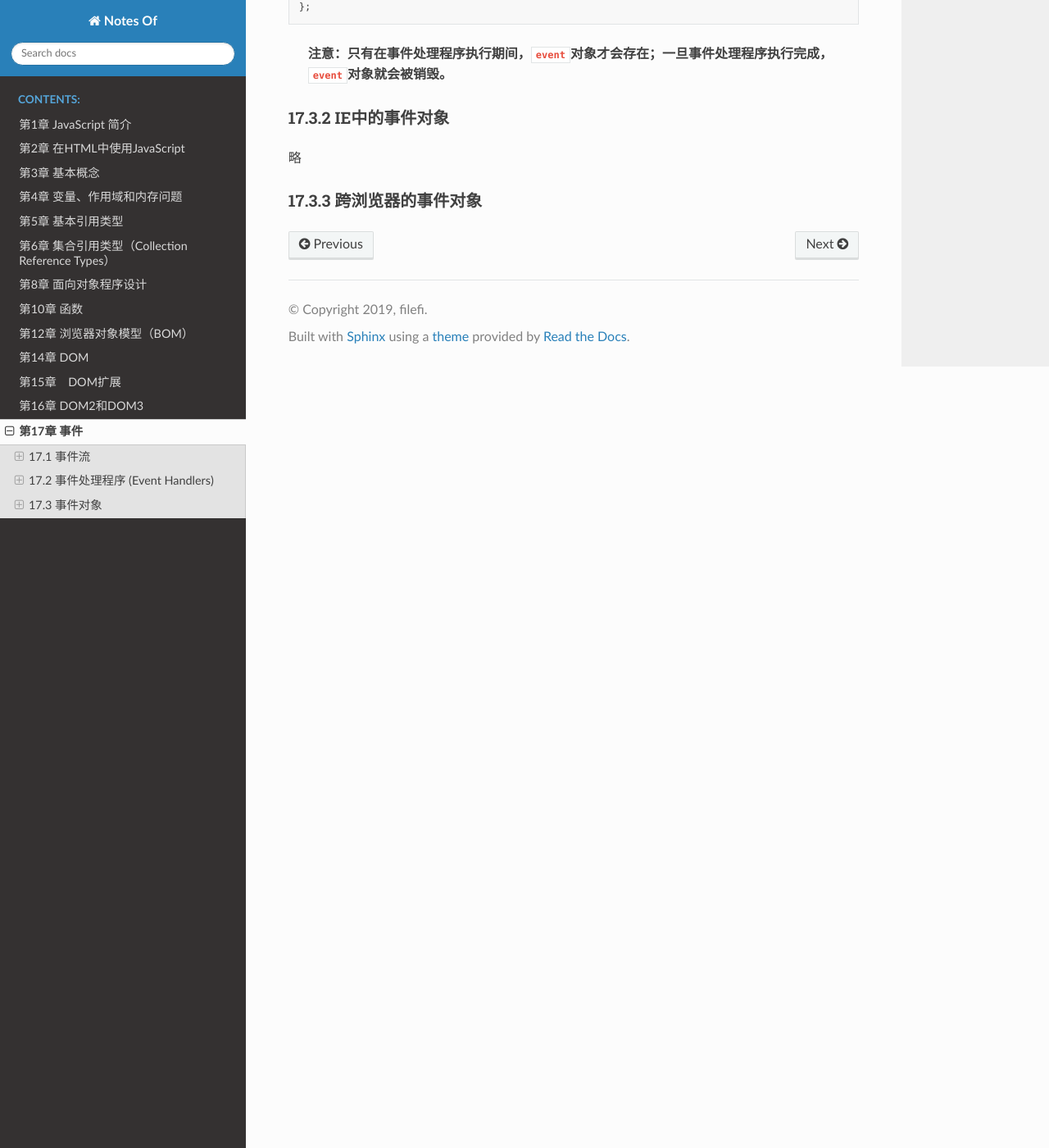
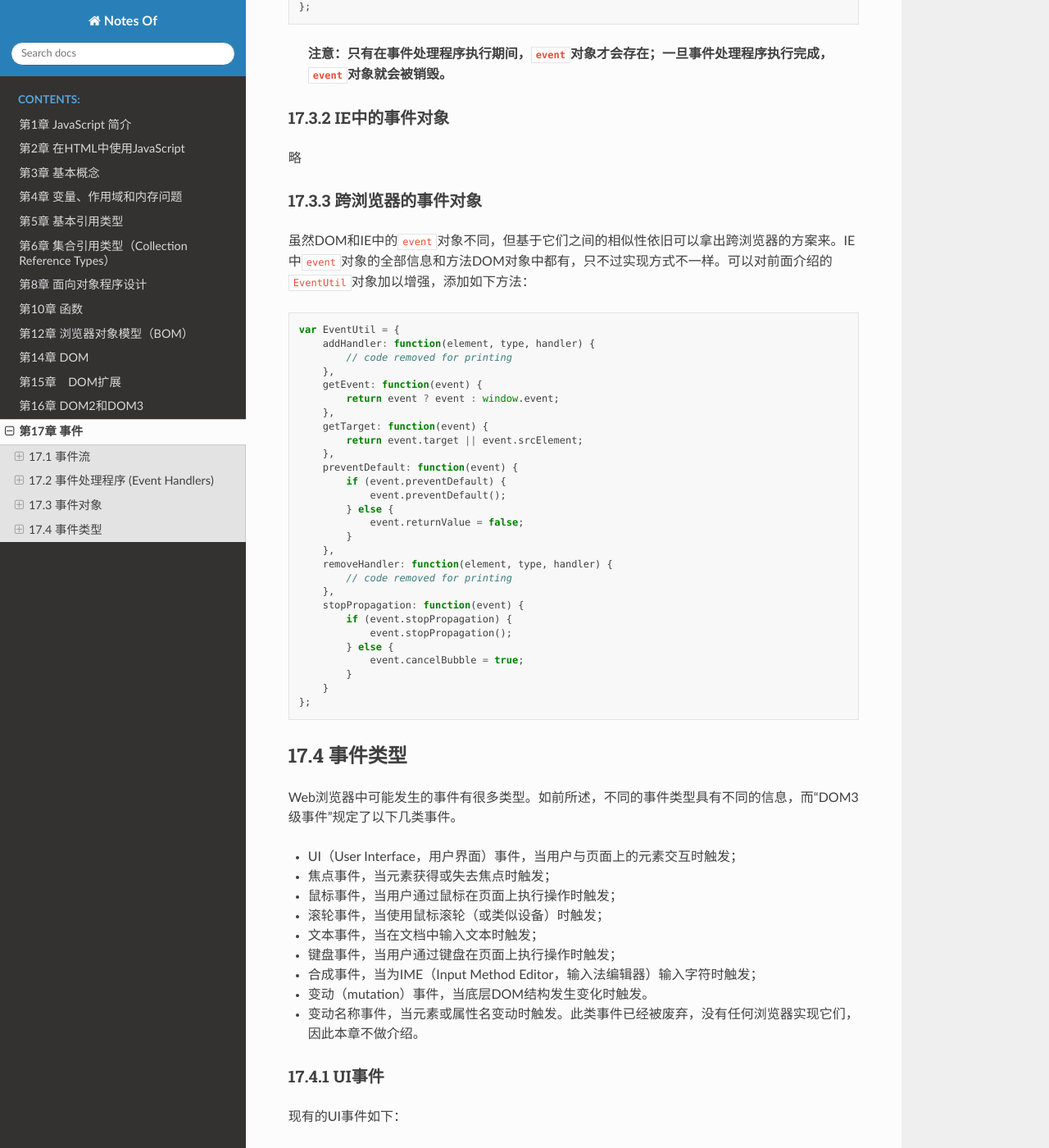
Before and after one commit to filefi/NotesOfProfessional-JavaScript-for-Web-Developers, a Sphinx documentation site: the page built from source/Chapter17-Events.md, in a window 1280 px wide and 1400 px high, scrolled down 10809 px. Shown: the whole window at 82% size. Built offline with Sphinx 7.4.7 and the Read the Docs theme 2.0.0, drawn with Linux system fonts in a browser that asks for light colours; some of the changed text lies outside the part shown.

````diff
--- a/source/Chapter17-Events.md
+++ b/source/Chapter17-Events.md
@@ -391,3 +391,65 @@ document.body.onclick = (event) => {
 略
 
 ### 17.3.3 跨浏览器的事件对象
+
+虽然DOM和IE中的`event`对象不同，但基于它们之间的相似性依旧可以拿出跨浏览器的方案来。IE中`event`对象的全部信息和方法DOM对象中都有，只不过实现方式不一样。可以对前面介绍的`EventUtil`对象加以增强，添加如下方法：
+
+```js
+var EventUtil = {
+    addHandler: function(element, type, handler) {
+        // code removed for printing
+    },
+    getEvent: function(event) {
+        return event ? event : window.event;
+    },
+    getTarget: function(event) {
+        return event.target || event.srcElement;
+    },
+    preventDefault: function(event) {
+        if (event.preventDefault) {
+            event.preventDefault();
+        } else {
+            event.returnValue = false;
+        }
+    },
+    removeHandler: function(element, type, handler) {
+        // code removed for printing
+    },
+    stopPropagation: function(event) {
+        if (event.stopPropagation) {
+            event.stopPropagation();
+        } else {
+            event.cancelBubble = true;
+        }
+    }
+};
+```
+
+
+
+## 17.4 事件类型
+
+Web浏览器中可能发生的事件有很多类型。如前所述，不同的事件类型具有不同的信息，而“DOM3级事件”规定了以下几类事件。
+
+- UI（User Interface，用户界面）事件，当用户与页面上的元素交互时触发；
+- 焦点事件，当元素获得或失去焦点时触发；
+- 鼠标事件，当用户通过鼠标在页面上执行操作时触发；
+- 滚轮事件，当使用鼠标滚轮（或类似设备）时触发；
+- 文本事件，当在文档中输入文本时触发；
+- 键盘事件，当用户通过键盘在页面上执行操作时触发；
+- 合成事件，当为IME（Input Method Editor，输入法编辑器）输入字符时触发；
+- 变动（mutation）事件，当底层DOM结构发生变化时触发。
+- 变动名称事件，当元素或属性名变动时触发。此类事件已经被废弃，没有任何浏览器实现它们，因此本章不做介绍。
+
+### 17.4.1 UI事件
+
+现有的UI事件如下：
+
+- `DOMActivate`：表示元素已经被用户操作（通过鼠标或键盘）激活。这个事件在DOM3级事件中被废弃，但Firefox 2+和Chrome支持它。考虑到不同浏览器实现的差异，不建议使用这个事件。
+- `load`：当页面完全加载后在`window`上面触发，当所有框架都加载完毕时在框架集上面触发，当图像加载完毕时在`<img>`元素上面触发，或者当嵌入的内容加载完毕时在`<object>`元素上面触发。
+- `unload`：当页面完全卸载后在`window`上面触发，当所有框架都卸载后在框架集上面触发，或者当嵌入的内容卸载完毕后在`<object>`元素上面触发。
+- `abort`：在用户停止下载过程时，如果嵌入的内容没有加载完，则在`<object>`元素上面触发。
+- `error`：当发生JavaScript错误时在`window`上面触发，当无法加载图像时在`<img>`元素上面触发，当无法加载嵌入内容时在`<object>`元素上面触发，或者当有一或多个框架无法加载时在框架集上面触发。
+- `select`：当用户选择文本框（`<input>`或`<textarea>`）中的一或多个字符时触发。
+- `resize`：当窗口或框架的大小变化时在`window`或框架上面触发。
+- `scroll`：当用户滚动带滚动条的元素中的内容时，在该元素上面触发。`<body>`元素中包含所加载页面的滚动条。
````
